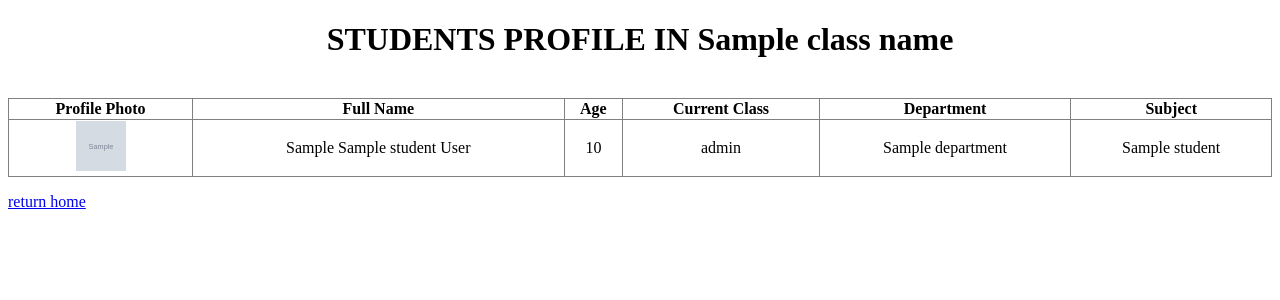
After one commit to okoko-sunday/PLP_PROJECT, a Django app: template school_management/templates/student/class_filter.html in a window 1280 px wide. The commit adds this page. Shown: the top 300 px of the page. Run offline with Django 5.2, Linux system fonts and the light colour scheme; the template is opened without the code that fills it: most values are stand-ins (such as "Sample title", 1, 10 or a date in 2020); grey boxes marked "Sample" are stand-in pictures.

Commit message:
added the filter method to group students by classes

```diff
--- /dev/null
+++ b/school_management/templates/student/class_filter.html
@@ -0,0 +1,46 @@
+<!DOCTYPE html>
+<html lang="en">
+<head>
+    <meta charset="UTF-8">
+    <meta name="viewport" content="width=device-width, initial-scale=1.0">
+    <title>Document</title>
+</head>
+<body>
+<div>
+<h1 align='center'>STUDENTS PROFILE IN {{class_name}}</h1> <br>
+<div>
+<table border="1" width='100%'  style='border-collapse:collapse;'>
+    <thead>
+        <tr>
+            <th>Profile Photo</th>
+            <th>Full Name</th>
+            <th>Age</th>
+            <th>Current Class</th>
+            <th>Department</th>
+            <th>Subject</th>
+        </tr>
+    </thead>
+    <tbody align='center'>
+        {% for student in students %}
+        <tr>
+            <td>
+                <img src="{{ student.profile_photo.url }}" alt="Profile Photo" width="50" height="50">
+            </td>
+            <td>{{ student.first_name }} {{ student.middle_name }} {{ student.last_name }}</td>
+            <td>{{ student.age }}</td>
+            <td>{{ student.current_class.level }}</td>
+            <td>{{ student.department }}</td>
+            <td>{{student.subject}}</td>
+        </tr>
+        {% empty %}
+        <tr>
+            <td colspan="6" class="text-center">No students found.</td>
+        </tr>
+        {% endfor %}
+    </tbody>
+</table>
+<p><a href="{% url "home" %}">return home</a></p>
+</div>
+</div>
+</body>
+</html>
--- a/school_management/urls.py
+++ b/school_management/urls.py
@@ -4,5 +4,6 @@ from . import views
 urlpatterns = [
     path('', views.home, name='home' ),
     # path('student/<int:id>/', views.student, name='student')
-    path('student/', views.student, name='student')
+    path('student/', views.student, name='student'),
+    path('student<str:class_name>/', views.student_filter, name='student_filter')
 ]
--- a/school_management/views.py
+++ b/school_management/views.py
@@ -11,3 +11,7 @@ def student(request ):
     students = models.Student.objects.all()
     context = {'students': students}
     return render(request, 'student/profile.html', context)
+
+def student_filter(request, class_name):
+    students = models.Student.objects.filter(current_class__level = class_name)
+    return render(request, 'student/class_filter.html', {'students':students, 'class_name':class_name})
```
Also changed, not shown: school_management/templates/base.html (+12 -3 lines), school_management/templates/student/profile.html (+5 -9 lines).
